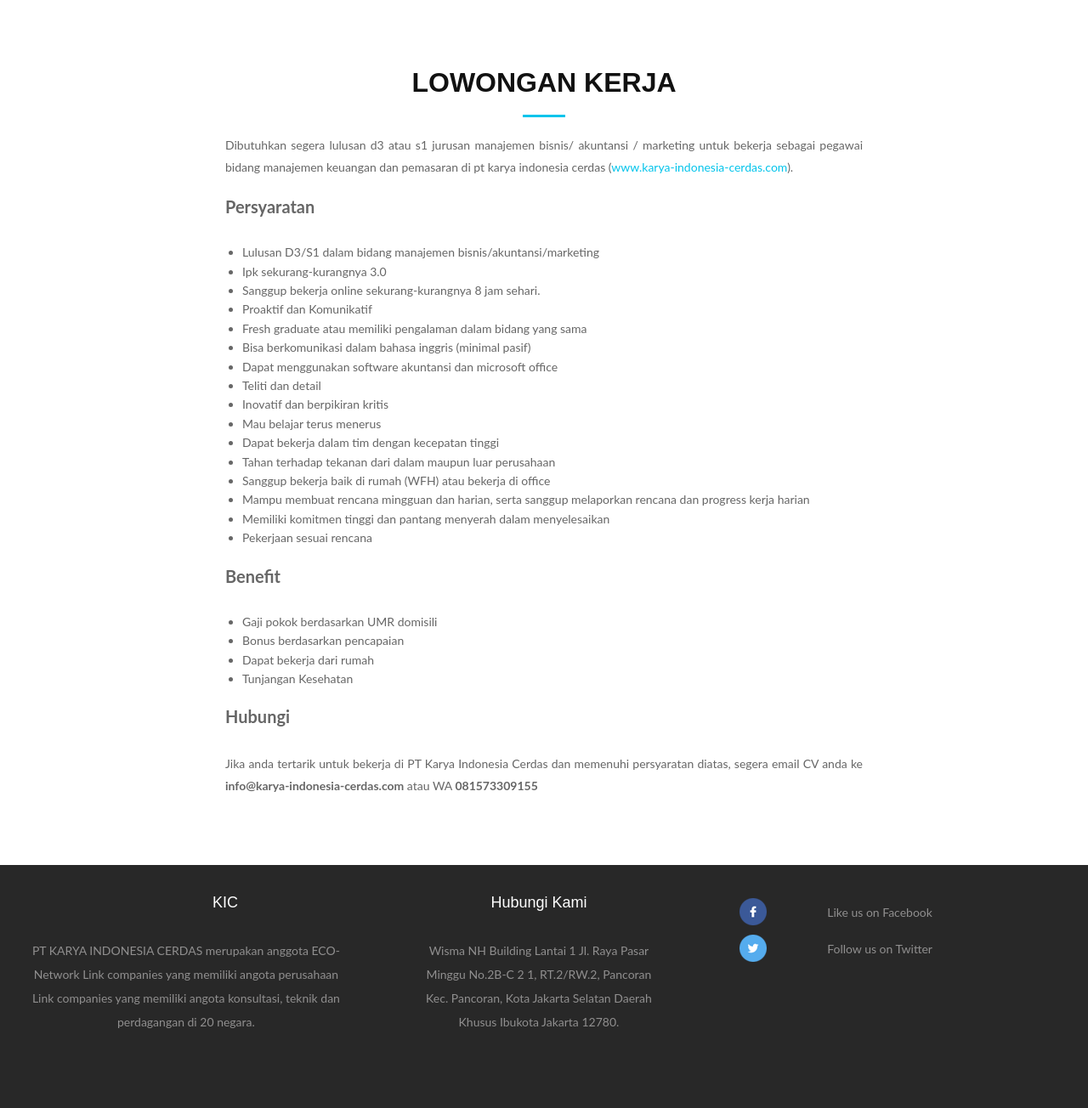
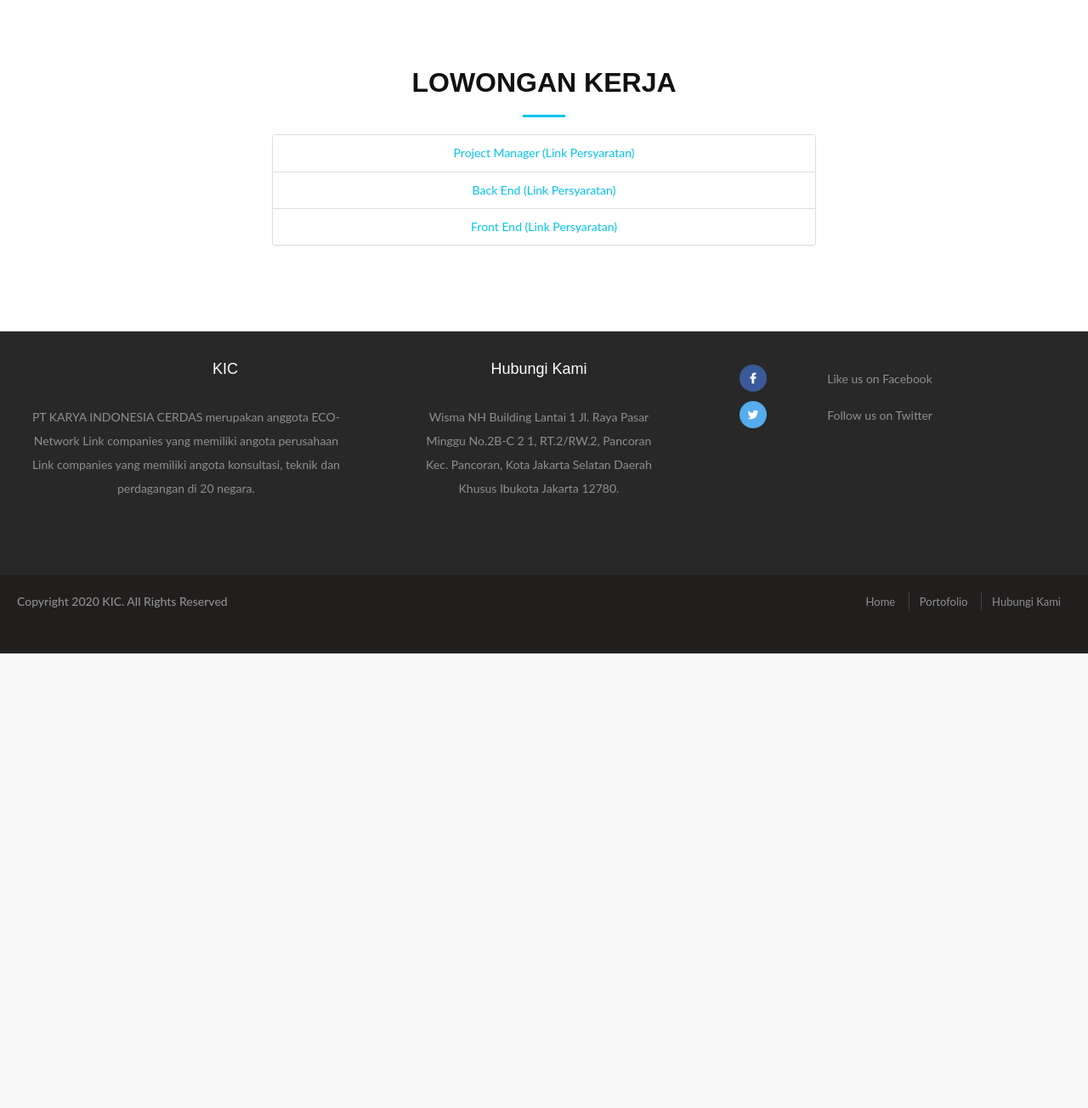
Before and after one commit to karyaindonesiacerdas/kic, a PHP site: page /lowongan-kerja.php in a window 1280 px wide. Shown: the part 90-1394 px from the top of the page at 85% size. After the commit the page ends 859 px from the top, so only its background shows below. Run offline with PHP 8.4, Linux system fonts and the light colour scheme.

Commit message:
update loker

```diff
--- a/lowongan-kerja.php
+++ b/lowongan-kerja.php
@@ -5,37 +5,21 @@
 <body onload="myFunction()">
     <div id="loading"></div>
     <?php include('./layouts/header.php') ?>
-
     <section id="about">
-
         <div class="container wow fadeInUp">
-
             <div class="row">
-
                 <div class="col-md-12">
-
-                    <h3 class="section-title">Lowongan Kerja</h3>
-
+                    <h3 class="section-title text-danger">Lowongan Kerja</h3>
                     <div class="section-title-divider"></div>
-
                     <!-- <p class="section-description">Sed ut perspiciatis unde omnis iste natus error sit voluptatem accusantium doloremque laudantium, totam rem aperiam</p> -->
-
                 </div>
-
             </div>
-
         </div>
-
-        <div class="container about-container wow fadeInUp">
-
+        <div class="about-container wow fadeInUp">
             <div class="row">
-
-
-
-                <div class="col-md-2 about-content"></div>
-
-                <div class="col-md-8 about-content">
+                <div class="about-content bg-danger">
                     <!--  <h2 class="about-title">We provide great services and ideass</h2> -->
+                    <!-- <div>
                         <p style="text-align: justify;margin-bottom: 20px">
                             Dibutuhkan segera lulusan d3 atau s1 jurusan manajemen bisnis/ akuntansi / marketing untuk bekerja sebagai pegawai bidang manajemen keuangan dan pemasaran di pt karya indonesia cerdas (<a target="_blank" href="https://karya-indonesia-cerdas.com/">www.karya-indonesia-cerdas.com</a>). </p>
 
@@ -72,23 +56,37 @@
 
                         <p style="text-align: justify;font-size: 20px"><b>Hubungi</b></p>
                         <p style="text-align: justify;">Jika anda tertarik untuk bekerja di PT Karya Indonesia Cerdas dan memenuhi persyaratan diatas, segera email CV anda ke <b>info@karya-indonesia-cerdas.com</b> atau WA <b>081573309155</b></p>
-
-
-
+                    </div> -->
+                    <div class="row">
+                        <div class="col-sm-offset-3 col-sm-6">
+                            <div class="panel panel-default">
+                                <ul class="list-group">
+                                    <li class="list-group-item">
+                                        <a href="assets/loker/LOWONGAN KERJA _Project Manager_FULL STACK PROGRAMMER.pdf" target="_blank">
+                                            Project Manager (Link Persyaratan)
+                                        </a>
+                                    </li>
+                                    <li class="list-group-item">
+                                        <a href="assets/loker/LOWONGAN KERJA_BACK END.pdf" target="_blank">
+                                            Back End (Link Persyaratan)
+                                        </a>
+                                    </li>
+                                    <li class="list-group-item">
+                                        <a href="assets/loker/LOWONGAN KERJA_FRONT END.pdf" target="_blank">
+                                            Front End (Link Persyaratan)
+                                        </a>
+                                    </li>
+                                </ul>
                             </div>
-
+                        </div>
+                    </div>
+                </div>
                 <div class="col-md-2 about-content"></div>
             </div>
-
         </div>
-
     </section>
-
-
     <?php include("./layouts/footer.php") ?>
     <?php include("./body.php") ?>
-
-
 </body>
 
 </html>
```
Also changed, not shown: 3 other files. Lines whose indentation alone changed are shown as unchanged.
